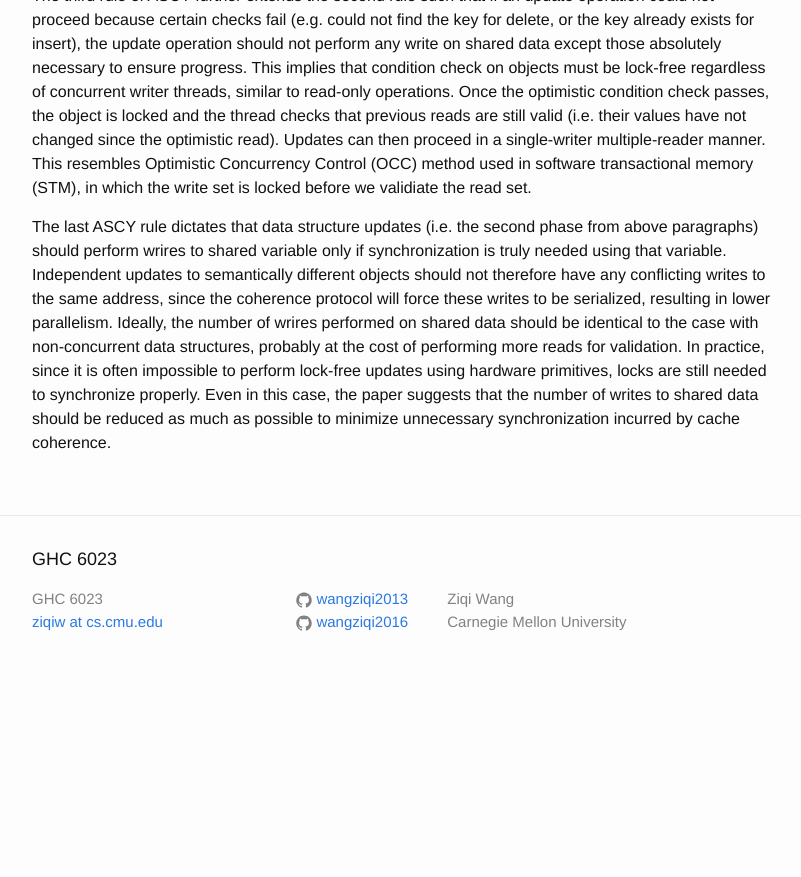
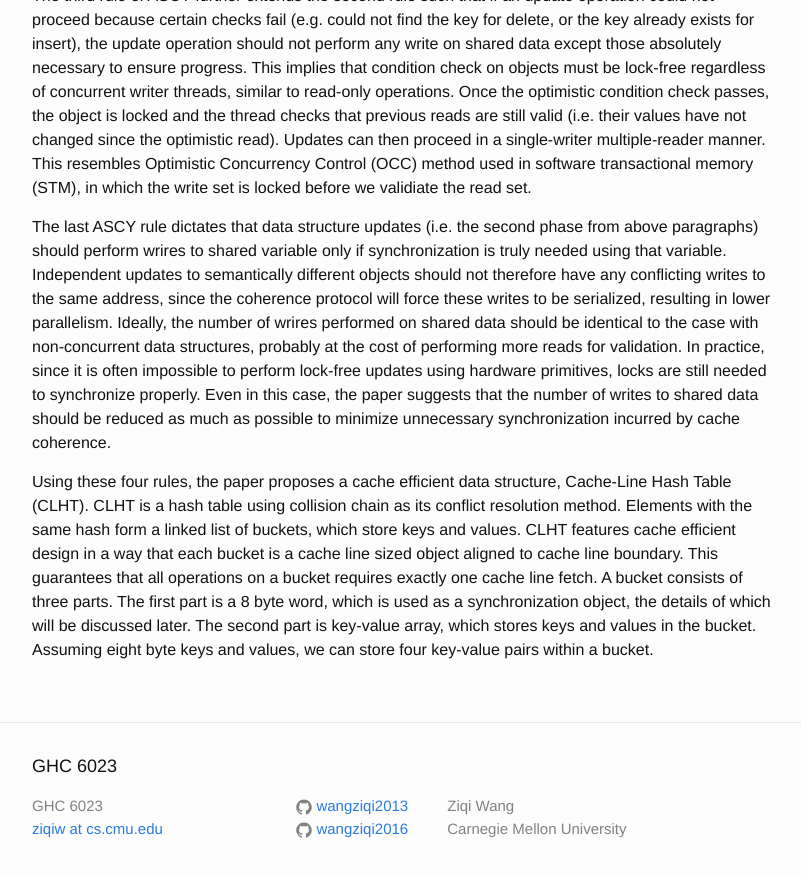
Before and after one commit to wangziqi2013/wangziqi2013.github.io, a Jekyll site: the page built from _posts/2019-11-23-ascy.markdown, in a window 1280 px wide and 900 px high, scrolled down 1690 px. Shown: the top 877 px of the window, without its empty margins (238-1039 px from the left). Built offline with Jekyll 4.4.1, drawn with Linux system fonts in a browser that asks for light colours; before the commit the page ends 2383 px from its top, so only the background shows below that.

Commit message:
Adding CLHT

```diff
--- a/_posts/2019-11-23-ascy.markdown
+++ b/_posts/2019-11-23-ascy.markdown
@@ -72,3 +72,12 @@ shared data should be identical to the case with non-concurrent data structures,
 reads for validation. In practice, since it is often impossible to perform lock-free updates using hardware primitives,
 locks are still needed to synchronize properly. Even in this case, the paper suggests that the number of writes to
 shared data should be reduced as much as possible to minimize unnecessary synchronization incurred by cache coherence.
+
+Using these four rules, the paper proposes a cache efficient data structure, Cache-Line Hash Table (CLHT). CLHT is a
+hash table using collision chain as its conflict resolution method. Elements with the same hash form a linked
+list of buckets, which store keys and values. CLHT features cache efficient design in a way that each bucket is a
+cache line sized object aligned to cache line boundary. This guarantees that all operations on a bucket requires
+exactly one cache line fetch. A bucket consists of three parts. The first part is a 8 byte word, which is used as
+a synchronization object, the details of which will be discussed later. The second part is key-value array, which
+stores keys and values in the bucket. Assuming eight byte keys and values, we can store four key-value pairs within a
+bucket.
```
